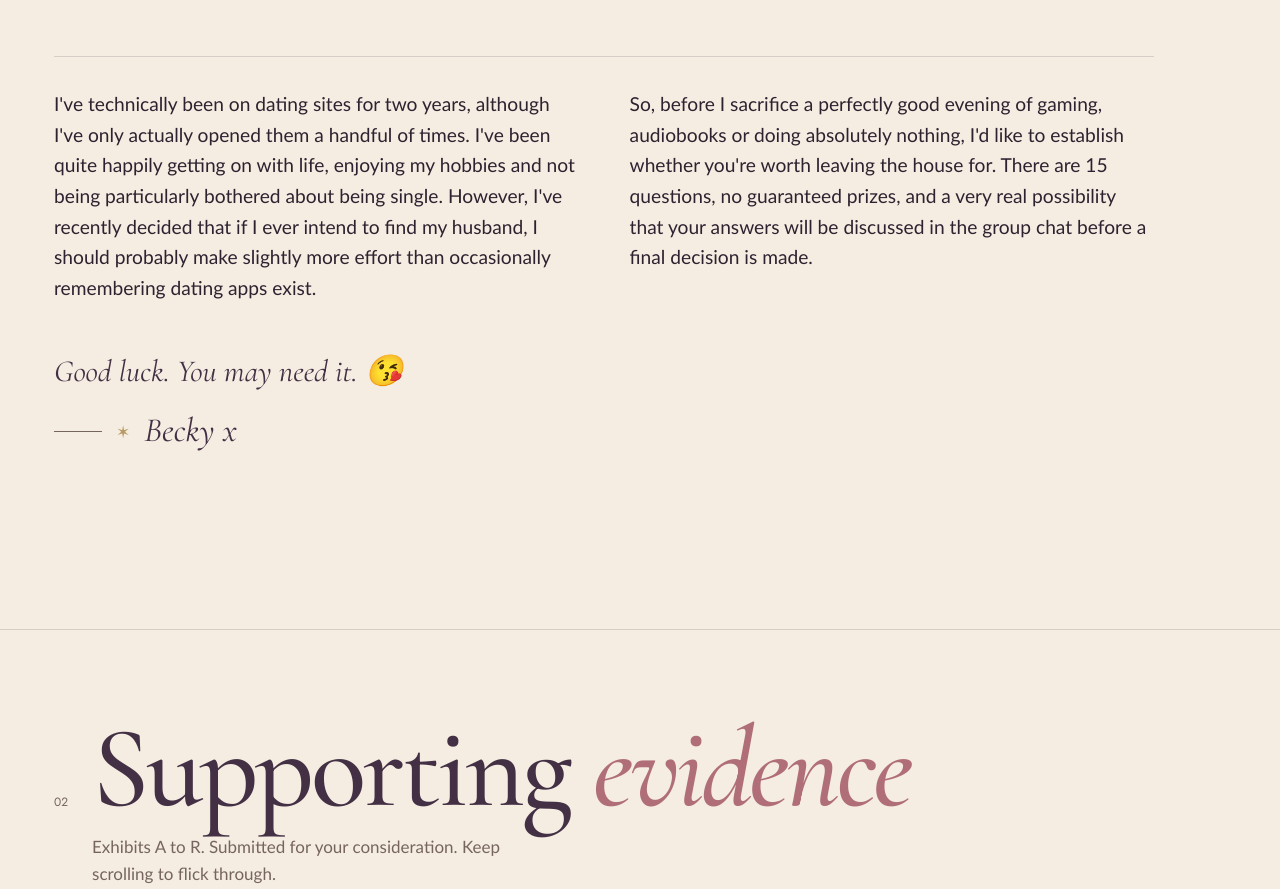
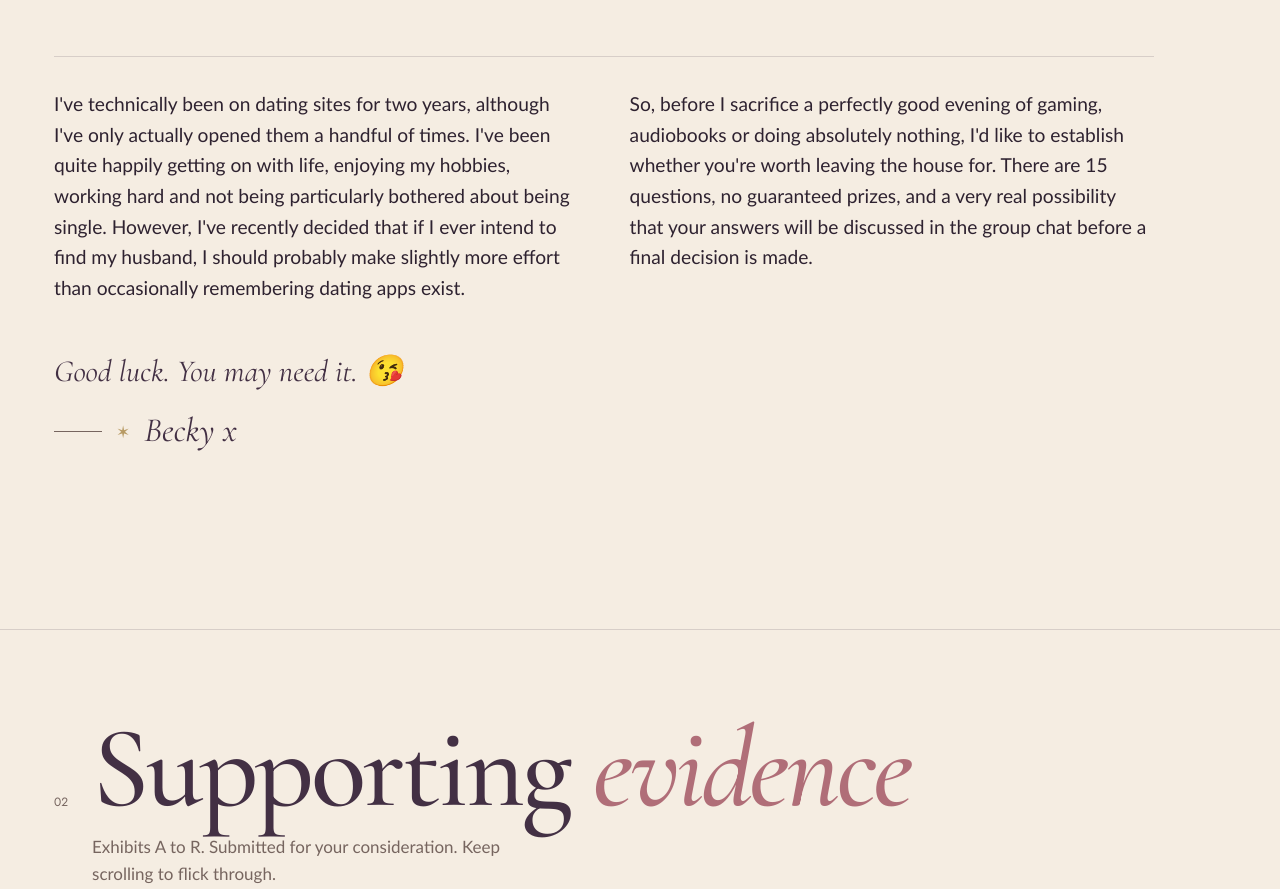
Before and after one commit to beckymaslen/test, a plain HTML site: page index.html in a window 1280 px wide. Shown: the part 1741-2630 px from the top of the page. Drawn offline with nearby package versions, Linux system fonts and the light colour scheme; a web font is replaced by a local one.

Commit message:
Intro: add working hard
Co-Authored-By: Claude Opus 5.5 <noreply@anthropic.com>
Claude-Session: https://claude.ai/code/session_01Ai4cHgNCg6EzjkiVjrvn6p

```diff
--- a/index.html
+++ b/index.html
@@ -385,7 +385,7 @@ textarea.short{min-height:96px}
     <div class="shead"><span class="num">01</span><span class="mono" style="color:var(--muted)">Hello</span></div>
     <p class="big" id="storyText">I'm <em>Becky.</em> I'm sarcastic, have far too many hobbies, two kids, two dogs, a cat, and an impressive ability to turn something simple into an unnecessarily elaborate project. Hence, this website. 😆🙌</p>
     <div class="letter">
-      <p>I've technically been on dating sites for two years, although I've only actually opened them a handful of times. I've been quite happily getting on with life, enjoying my hobbies and not being particularly bothered about being single. However, I've recently decided that if I ever intend to find my husband, I should probably make slightly more effort than occasionally remembering dating apps exist.</p>
+      <p>I've technically been on dating sites for two years, although I've only actually opened them a handful of times. I've been quite happily getting on with life, enjoying my hobbies, working hard and not being particularly bothered about being single. However, I've recently decided that if I ever intend to find my husband, I should probably make slightly more effort than occasionally remembering dating apps exist.</p>
       <p>So, before I sacrifice a perfectly good evening of gaming, audiobooks or doing absolutely nothing, I'd like to establish whether you're worth leaving the house for. There are 15 questions, no guaranteed prizes, and a very real possibility that your answers will be discussed in the group chat before a final decision is made.</p>
     </div>
     <p class="luck">Good luck. You may need it. 😘</p>
```
